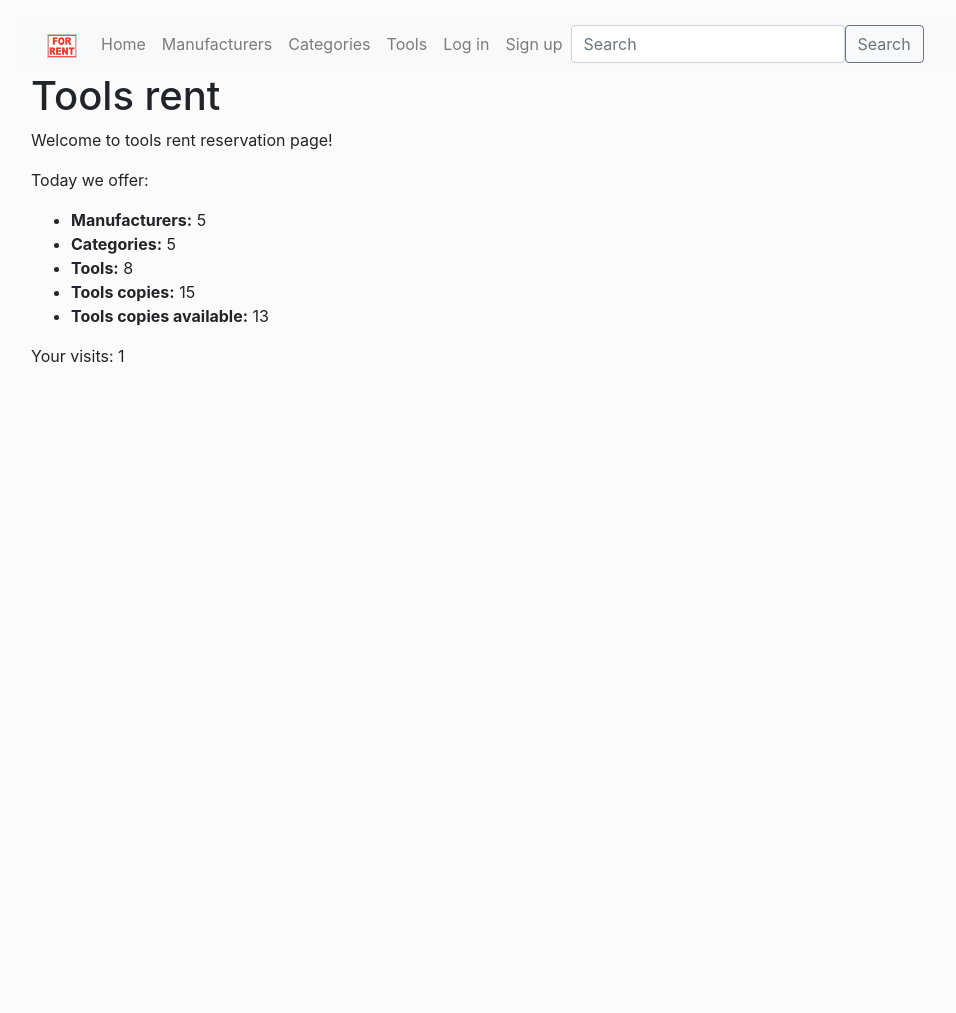
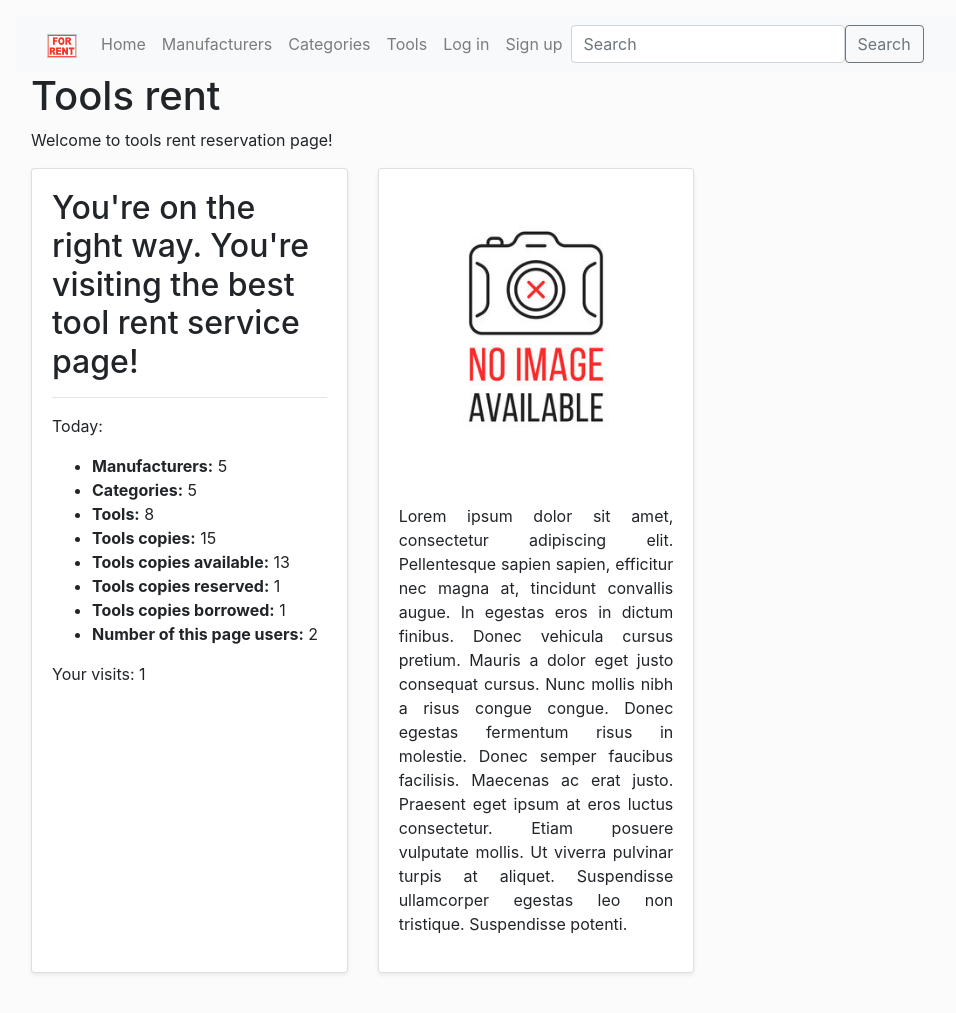
Before and after one commit to TomasSm1978/pythonProject_IFSP, a Django app: page / in a window 1280 px wide. Shown: the whole page, without its empty margins (0-956 px from the left). Before the commit the page ends 362 px from the top, so only its background shows below. Run offline with Django 4.2, Linux system fonts and the light colour scheme; data comes from the database, SQL or seed files in the repository; both versions use the stored data as it was after the commit; parts of the project's set-up code (start-up, migrations or seed data) failed here and were passed over; some libraries are stand-ins or nearby versions.

Commit message:
Readme started

```diff
--- a/IFSP_app/views.py
+++ b/IFSP_app/views.py
@@ -1,5 +1,5 @@
 from django.shortcuts import render, get_object_or_404, redirect, reverse
-from .models import Category, Manufacturer, Tool, ToolCopy
+from .models import Category, Manufacturer, Tool, ToolCopy, User
 from django.contrib.auth.decorators import login_required
 from django.views.generic import CreateView, UpdateView, DeleteView
 from django.contrib.auth.mixins import LoginRequiredMixin
@@ -13,7 +13,10 @@ def home(request):
     num_category = Category.objects.all().count()
     num_toolcopy = ToolCopy.objects.all().count()
     num_toolcopy_available = ToolCopy.objects.filter(status__exact='a').count()
-    num_manufacturers = Manufacturer.objects.count()
+    num_toolcopy_reserved = ToolCopy.objects.filter(status__exact='r').count()
+    num_toolcopy_borrowed = ToolCopy.objects.filter(status__exact='b').count()
+    num_manufacturers = Manufacturer.objects.all().count()
+    num_users = User.objects.all().count()
     num_visits = request.session.get('num_visits', 1)
     request.session['num_visits'] = num_visits + 1
     context = {
@@ -21,8 +24,11 @@ def home(request):
     'num_category': num_category,
     'num_toolcopy': num_toolcopy,
     'num_toolcopy_available': num_toolcopy_available,
+    'num_toolcopy_reserved': num_toolcopy_reserved,
+    'num_toolcopy_borrowed': num_toolcopy_borrowed,
     'num_manufacturers': num_manufacturers,
     'num_visits': num_visits,
+    'num_users': num_users,
     }
     return render(request, 'home.html', context=context)
 
--- a/templates/home.html
+++ b/templates/home.html
@@ -1,15 +1,37 @@
 {% extends "base.html" %}
-
 {% block content %}
+{% load static %}
   <h1>Tools rent</h1>
   <p>Welcome to tools rent reservation page!</p>
-  <p>Today we offer:</p>
+  <div class="row">
+    <div class="col-md-4 d-flex align-items-stretch">
+      <div class="card mb-4 shadow-sm">
+        <div class="card-body">
+          <h2>You're on the right way. You're visiting the best tool rent service page!</h2>
+          <hr>
+          <p>Today:</p>
           <ul>
           <li><strong>Manufacturers:</strong> {{ num_manufacturers }}</li>
           <li><strong>Categories:</strong> {{ num_category }}</li>
           <li><strong>Tools:</strong> {{ num_tool }}</li>
           <li><strong>Tools copies:</strong> {{ num_toolcopy }}</li>
           <li><strong>Tools copies available:</strong> {{ num_toolcopy_available }}</li>
+          <li><strong>Tools copies reserved:</strong> {{ num_toolcopy_reserved }}</li>
+          <li><strong>Tools copies borrowed:</strong> {{ num_toolcopy_borrowed }}</li>
+          <li><strong>Number of this page users:</strong> {{ num_users }}</li>
         </ul>
         <p>Your visits: {{ num_visits }}</p>
+        </div>
+      </div>
+    </div>
+    <div class="col-md-4 d-flex align-items-stretch">
+      <div class="card mb-4 shadow-sm">
+        <img src="{% static 'img/no-image.jpg' %}" class="card-img-top">
+        <div class="card-body">
+          <p class="text-justify">Lorem ipsum dolor sit amet, consectetur adipiscing elit. Pellentesque sapien sapien, efficitur nec magna at, tincidunt convallis augue. In egestas eros in dictum finibus. Donec vehicula cursus pretium. Mauris a dolor eget justo consequat cursus. Nunc mollis nibh a risus congue congue. Donec egestas fermentum risus in molestie. Donec semper faucibus facilisis. Maecenas ac erat justo. Praesent eget ipsum at eros luctus consectetur. Etiam posuere vulputate mollis. Ut viverra pulvinar turpis at aliquet. Suspendisse ullamcorper egestas leo non tristique. Suspendisse potenti.</p>
+        </div>
+      </div>
+    </div>
+  </div>
+
 {% endblock %}
```
Also changed, not shown: README.md, db.sqlite3. Lines whose indentation alone changed are shown as unchanged.
